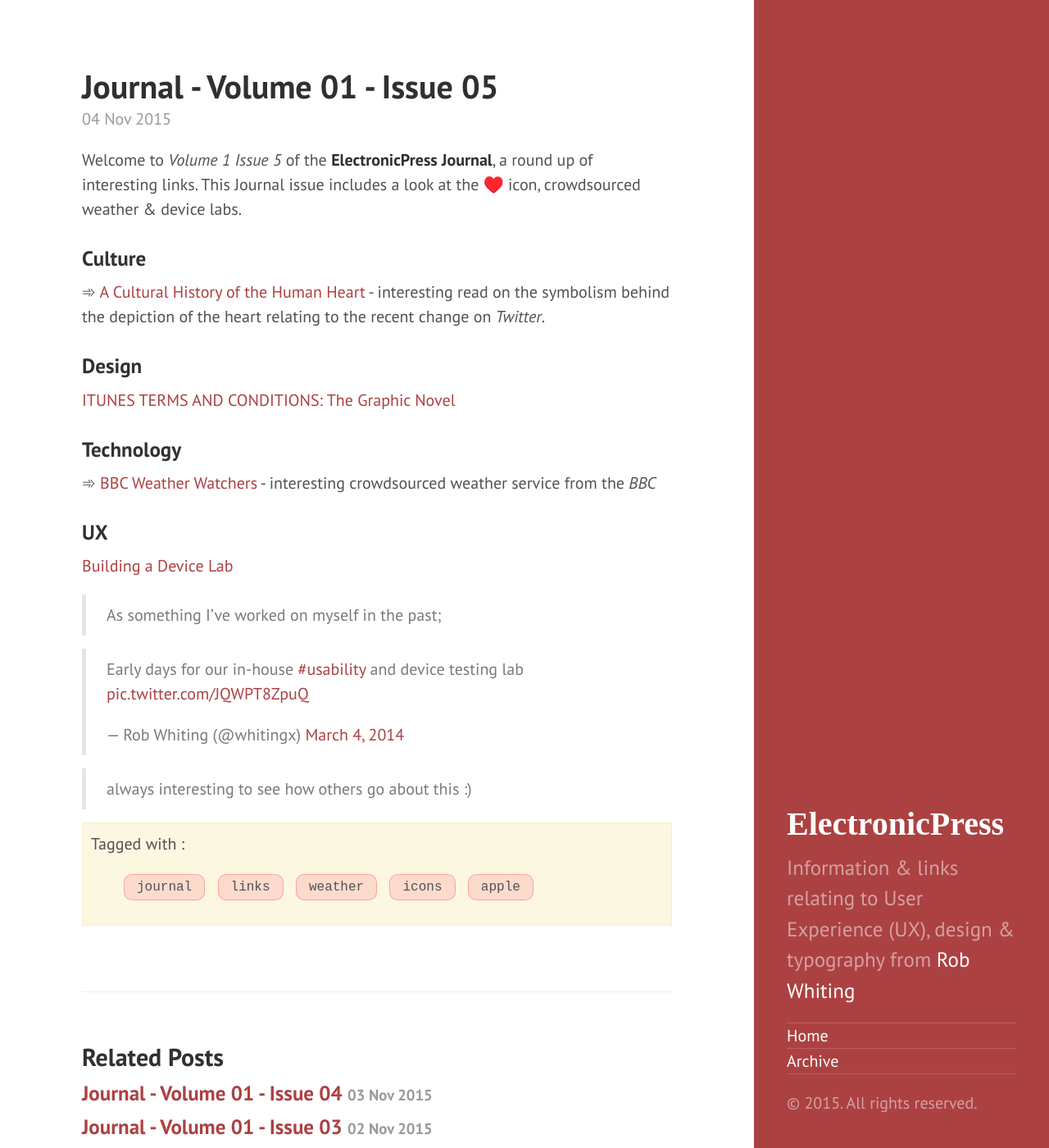
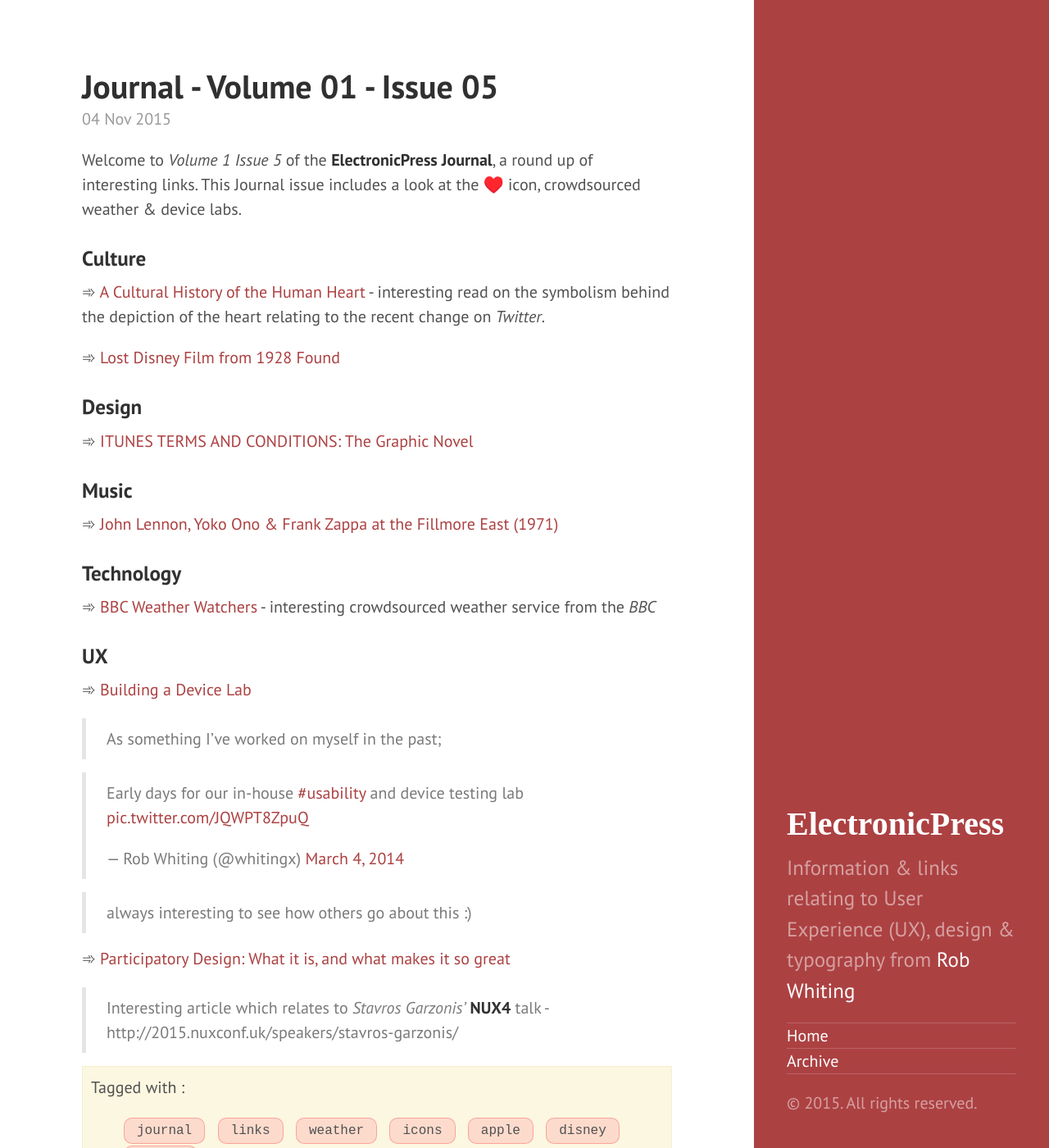
Before and after one commit to whitingx/whitingx.github.io, a Jekyll site: the page built from _posts/2015-11-04-journal-v1-i5.md, in a window 1280 px wide and 1400 px high. Shown: the whole window at 82% size. Built offline with Jekyll 4.4.1, drawn with Linux system fonts in a browser that asks for light colours; some web fonts are replaced; comment, search, counter and statistics services are not loaded.

Commit message:
update journal v1.5

```diff
--- a/_posts/2015-11-04-journal-v1-i5.md
+++ b/_posts/2015-11-04-journal-v1-i5.md
@@ -2,7 +2,7 @@
 published: true
 title: Journal - Volume 01 - Issue 05
 layout: post
-tags: [journal, links, weather, icons, apple]
+tags: [journal, links, weather, icons, apple, disney, lennon]
 ---
 Welcome to _Volume 1 Issue 5_ of the **ElectronicPress Journal**, a round up of interesting links. This Journal issue includes a look at the ♥️ icon, crowdsourced weather & device labs.
 
@@ -10,9 +10,15 @@
 
 ➾ [A Cultural History of the Human Heart](http://www.heartsymbol.com/english/index.html) - interesting read on the symbolism behind the depiction of the heart relating to the recent change on _Twitter_.
 
+➾ [Lost Disney Film from 1928 Found](http://www.atlasobscura.com/articles/found-a-disney-film-missing-since-1928)
+
 ### Design
 
-[ITUNES TERMS AND CONDITIONS: The Graphic Novel](http://itunestandc.tumblr.com/)
+➾ [ITUNES TERMS AND CONDITIONS: The Graphic Novel](http://itunestandc.tumblr.com/)
+
+### Music
+
+➾ [John Lennon, Yoko Ono & Frank Zappa at the Fillmore East (1971)](http://www.openculture.com/2015/11/the-night-john-lennon-yoko-ono-jammed-with-frank-zappa-at-the-fillmore-east-1971.html)
 
 ### Technology
 
@@ -20,7 +26,7 @@
 
 ### UX
 
-[Building a Device Lab](http://www.fivesimplesteps.com/products/building-a-device-lab)
+➾ [Building a Device Lab](http://www.fivesimplesteps.com/products/building-a-device-lab)
 
 > As something I've worked on myself in the past;
 
@@ -28,3 +34,7 @@
 <script async src="//platform.twitter.com/widgets.js" charset="utf-8"></script>
 
 > always interesting to see how others go about this :)
+
+➾ [Participatory Design: What it is, and what makes it so great](http://www.uxpassion.com/blog/participatory-design-what-makes-it-great/)
+
+> Interesting article which relates to _Stavros Garzonis'_ **NUX4** talk - http://2015.nuxconf.uk/speakers/stavros-garzonis/
```
